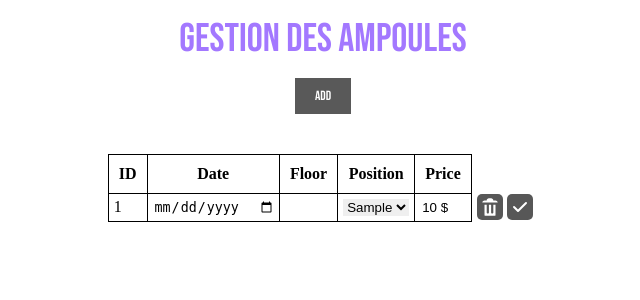
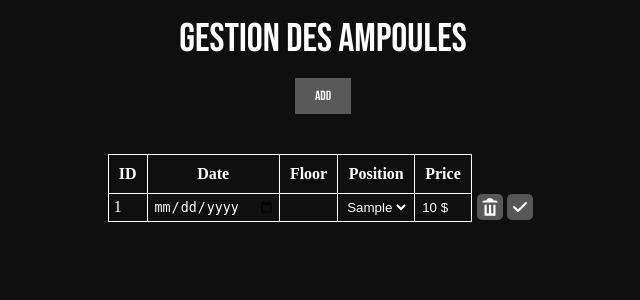
Before and after one commit to TimCauss/Gestion_ampoules, a PHP site: page / in a window 1280 px wide. Shown: the top 300 px of the page, without its empty margins (317-957 px from the left). Run offline with PHP 8.4, Linux system fonts and the light colour scheme; tables that the repository leaves empty or names only in its code hold one stand-in row (values such as "Sample post").

Commit message:
🌈 style(index): colors
change body colors, dark theme

```diff
--- a/CSS/style.css
+++ b/CSS/style.css
@@ -5,6 +5,7 @@
 body {
     margin: 0;
     padding: 0;
+    background-color: #0F0F0F;
 }
 
 h1 {
@@ -14,7 +15,7 @@ h1 {
     font-size: 40px;
     line-height: 24px;
     text-align: center;
-    color: #A378FF;
+    color: #FFFFFF;
 }
 
 header {
@@ -38,7 +39,7 @@ button,
 button:hover,
 .btn-add:hover {
     cursor: pointer;
-    background-color: #A378FF;
+    background-color: #380144;
     color: white;
     scale: 1.1;
 }
@@ -52,15 +53,16 @@ main {
 
 table {
     border-collapse: collapse;
+    color: #FFFFFF;
 }
 
 th {
-    border: 1px solid black;
+    border: 1px solid rgb(255, 255, 255);
     padding: 10px;
 }
 
 td {
-    border: 1px solid black;
+    border: 1px solid rgb(255, 255, 255);
     padding: 1px 5px;
 }
 
@@ -86,8 +88,21 @@ svg {
 
 .edit_input {
     border: none;
+    color: #FFFFFF;
+    background-color: #0F0F0F;
 }
 
+input[type=number] {
+    -moz-appearance: textfield;
+}
+
+input[type=number]:focus {
+    -moz-appearance: button;
+}
+
+input:focus {
+    outline: #380144 solid 2px;
+}
 
 /*! Début style Modal */
 
@@ -232,7 +247,7 @@ select {
 /** Formulaire login style START */
 
 .body-login {
-    background-color: #A378FF;
+    background-color: #380144;
     padding-top: 50px;
 }
 
@@ -303,8 +318,8 @@ select {
     transition: background-color 0.2s ease-in-out;
 }
 
-.subm-ctn input[type="submit"]:hover {
-    background-color: #A378FF;
+.subm-ctn button[type="submit"]:hover {
+    background-color: #380144;
 }
 
 .forgt {
```
